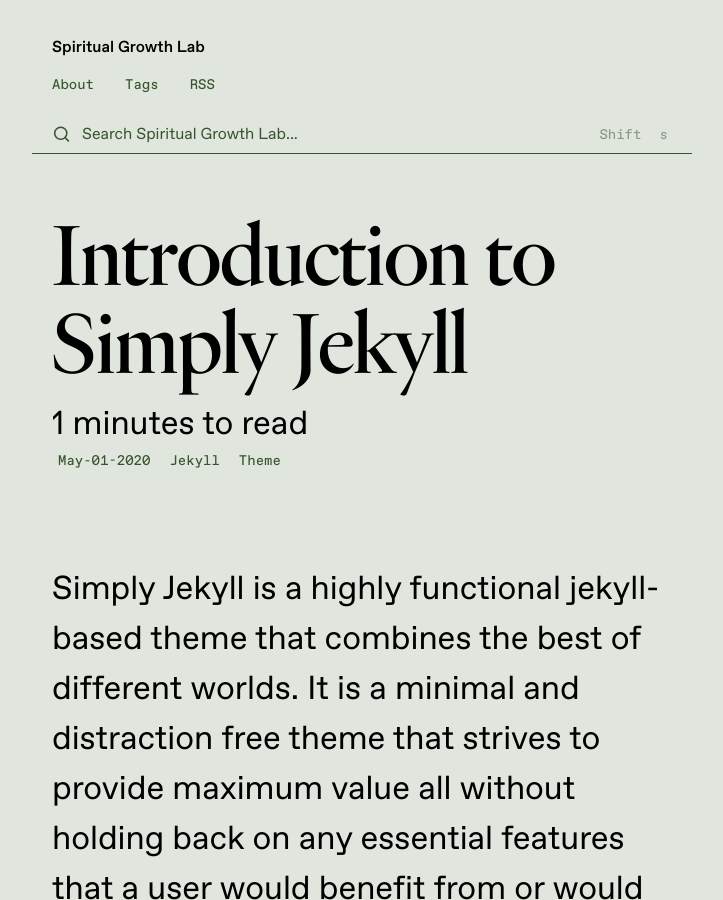
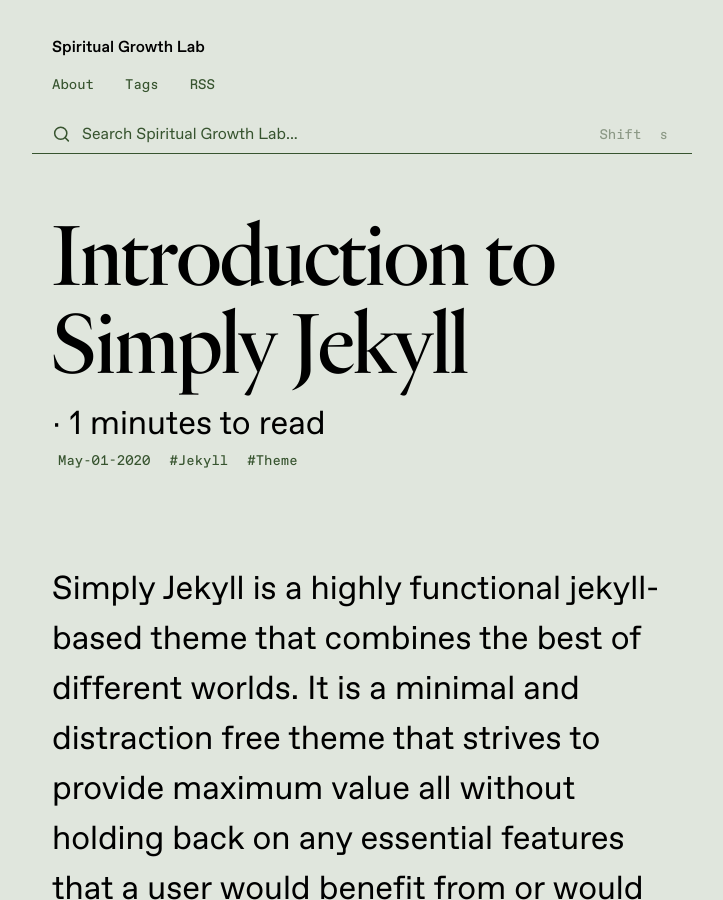
Before and after one commit to jsantiago611/digital-garden-master, a Jekyll site: the page built from _posts/2020-05-01-intro.md, in a window 1280 px wide and 900 px high. Shown: the whole window, without its empty margins (278-1001 px from the left). Built offline with Jekyll 4.4.1, drawn with Linux system fonts in a browser that asks for light colours.

Commit message:
Update Content.html

```diff
--- a/_includes/Content.html
+++ b/_includes/Content.html
@@ -1,6 +1,6 @@
 <!-- Parse internal links, external links, transclusions etc and manipuate the content to reflect it accordingly -->
 {%- if page.content-type == "post" -%}
-<p class="tags">{%- include read_time.html -%}</p>
+<p class="tags">∙ {%- include read_time.html -%}</p>
 <ul class="tags">
     {%- if page.status != nil and page.status != empty -%}
     <li><a href="javascript:void(0)" class="tag"><b>Status:</b> <i>{{page.status | capitalize}}</i></a></li>
@@ -9,9 +9,9 @@
     <!-- Loop through page categories and print them in tags -->
     {%- for tag in page.tags -%}
         {%- if tag == 'Favorite' -%}
-        <li><a href="/favorites/" class="tag">{{ tag }}</a></li>
+        <li><a href="/favorites/" class="tag">#{{ tag }}</a></li>
         {%- else -%}
-        <li><a href="/tags/#{{ tag }}" class="tag">{{ tag }}</a></li>
+        <li><a href="/tags/#{{ tag }}" class="tag">#{{ tag }}</a></li>
         {%- endif -%}
     {%- endfor -%}
 </ul>
```
